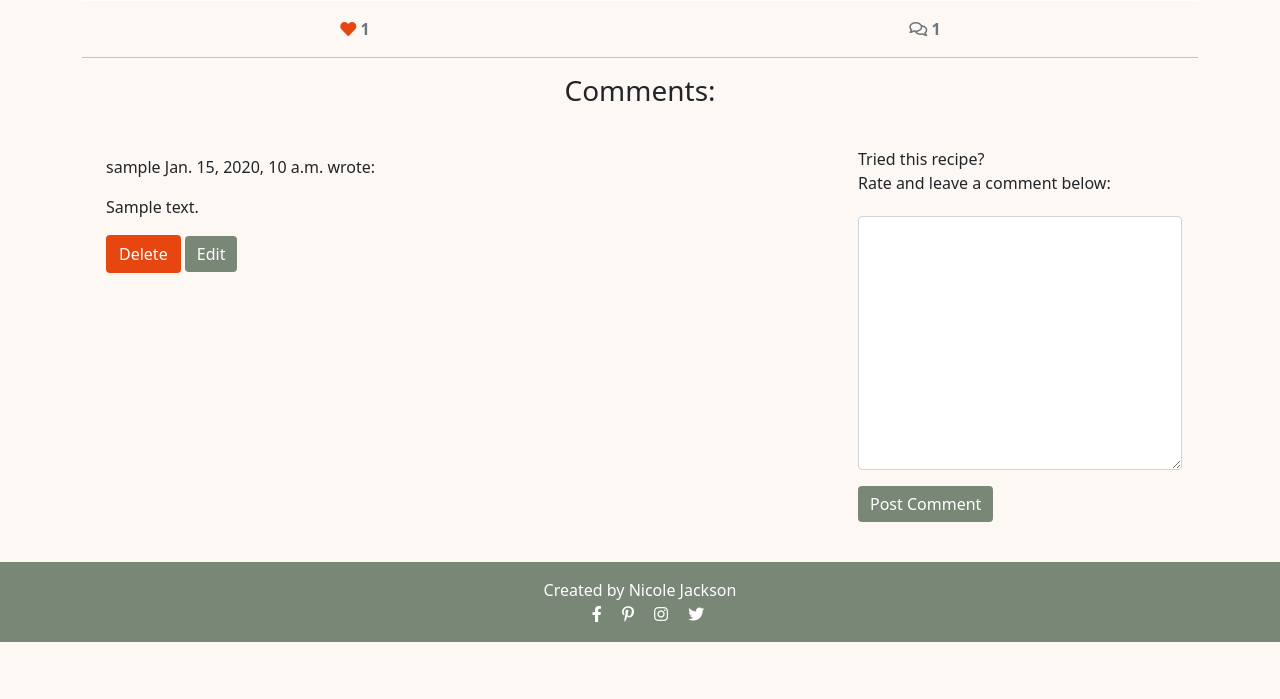
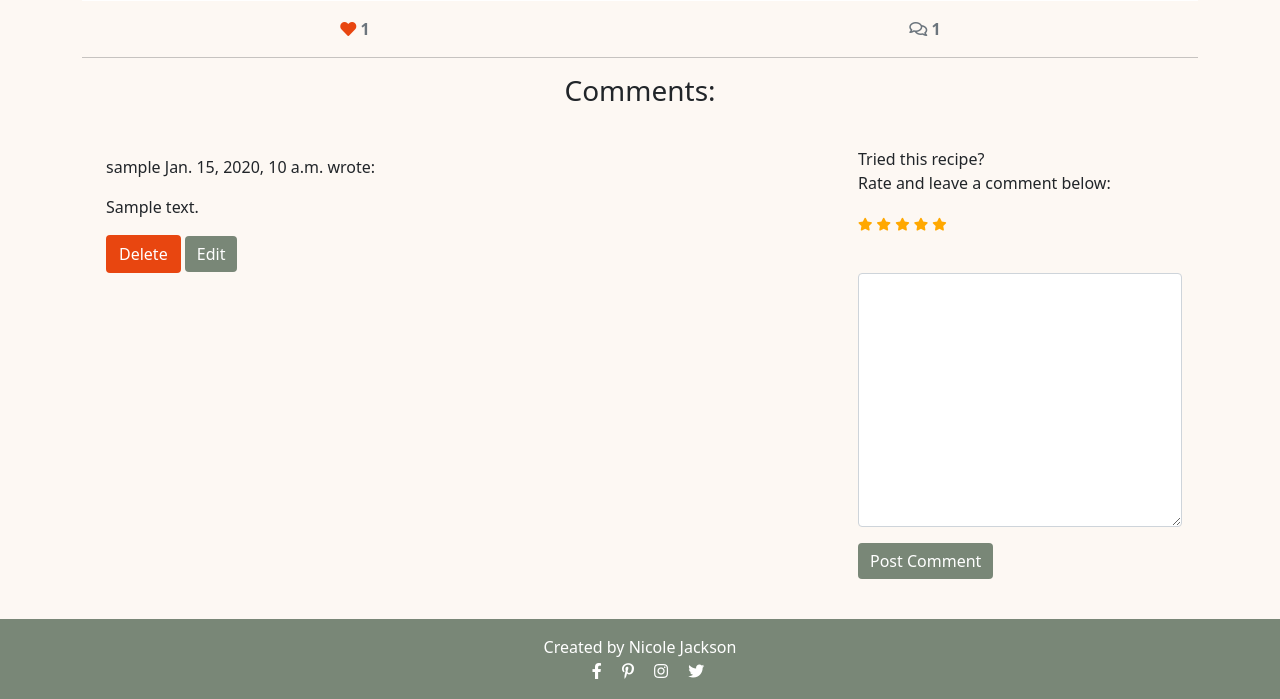
Before and after one commit to NicoleJackson89/pp4-recipe-share, a Django app: a page that uses blog/templates/blog/recipe_detail.html in a window 1280 px wide. Shown: the part 878-1577 px from the top of the page. Before the commit the page ends 1520 px from the top, so only its background shows below. Run offline with Django 4.2, Linux system fonts and the light colour scheme; a user stored in the database is signed in; tables that the repository leaves empty hold one stand-in row (values such as "Sample post"); parts of the project's set-up code (start-up, migrations or seed data) failed here and were passed over; some libraries are stand-ins or nearby versions.

```diff
--- a/blog/templates/blog/index.html
+++ b/blog/templates/blog/index.html
@@ -13,7 +13,11 @@
 <div class="hero-image">
     <div class="hero-text">
         <h2>A fun filled place to view and share delicious, crowd-pleasing recipes!</h2>
+        {% if user.is_authenticated %}
         <button class="btn-recipe rounded mt-2">Add Recipe</button>
+        {% else %}
+        <p>Please login to add a recipe</p>
+        {% endif %}
     </div>
 </div>
 
--- a/blog/templates/blog/recipe_detail.html
+++ b/blog/templates/blog/recipe_detail.html
@@ -151,6 +151,14 @@
                 <!-- <h3>Leave a comment:</h3> -->
                 <!-- <p>Tried this recipe? <br> Rate and leave a comment below:</p> -->
                 <p>Tried this recipe? <br> Rate and leave a comment below:</p>
+                <!-- rating to be created -->
+                <div class="container__text__star">
+                    <span class="fa fa-star checked"></span>
+                    <span class="fa fa-star checked"></span>
+                    <span class="fa fa-star checked"></span>
+                    <span class="fa fa-star checked"></span>
+                    <span class="fa fa-star checked"></span>
+                </div>
                 <!-- <p>Posting as: {{ user.username }}</p> -->
                 <form id="commentForm" method="post" style="margin-top: 1.3em;">
                     {{ comment_form | crispy }}
--- a/static/css/style.css
+++ b/static/css/style.css
@@ -276,3 +276,11 @@ li {
     object-fit: contain;
     height: 30vw;
 }
+
+/* star rating */
+
+.container__text__star span {
+    font-size: 0.8rem;
+    color: #ffa800;
+    margin: -5px 0 20px;
+   }
```
